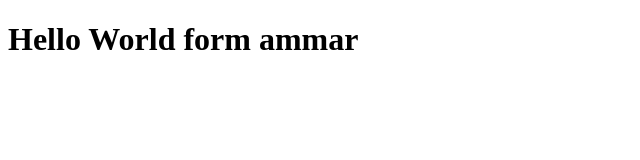
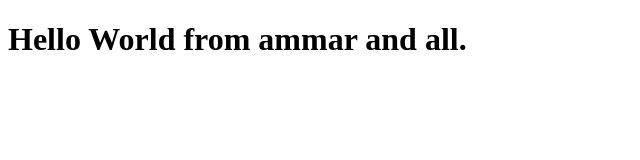
Before and after one commit to ammarabrahani/Bootcamp2020Sample, a plain HTML site: page index.html in a window 1280 px wide. Shown: the whole page, without its empty margins (0-640 px from the left). Drawn offline with Linux system fonts and the light colour scheme.

Commit message:
updated index.html

```diff
--- a/index.html
+++ b/index.html
@@ -6,6 +6,6 @@
     <title>Document</title>
 </head>
 <body>
-    <h1>Hello World form ammar</h1>
+    <h1>Hello World from ammar and all.</h1>
 </body>
 </html>
```
